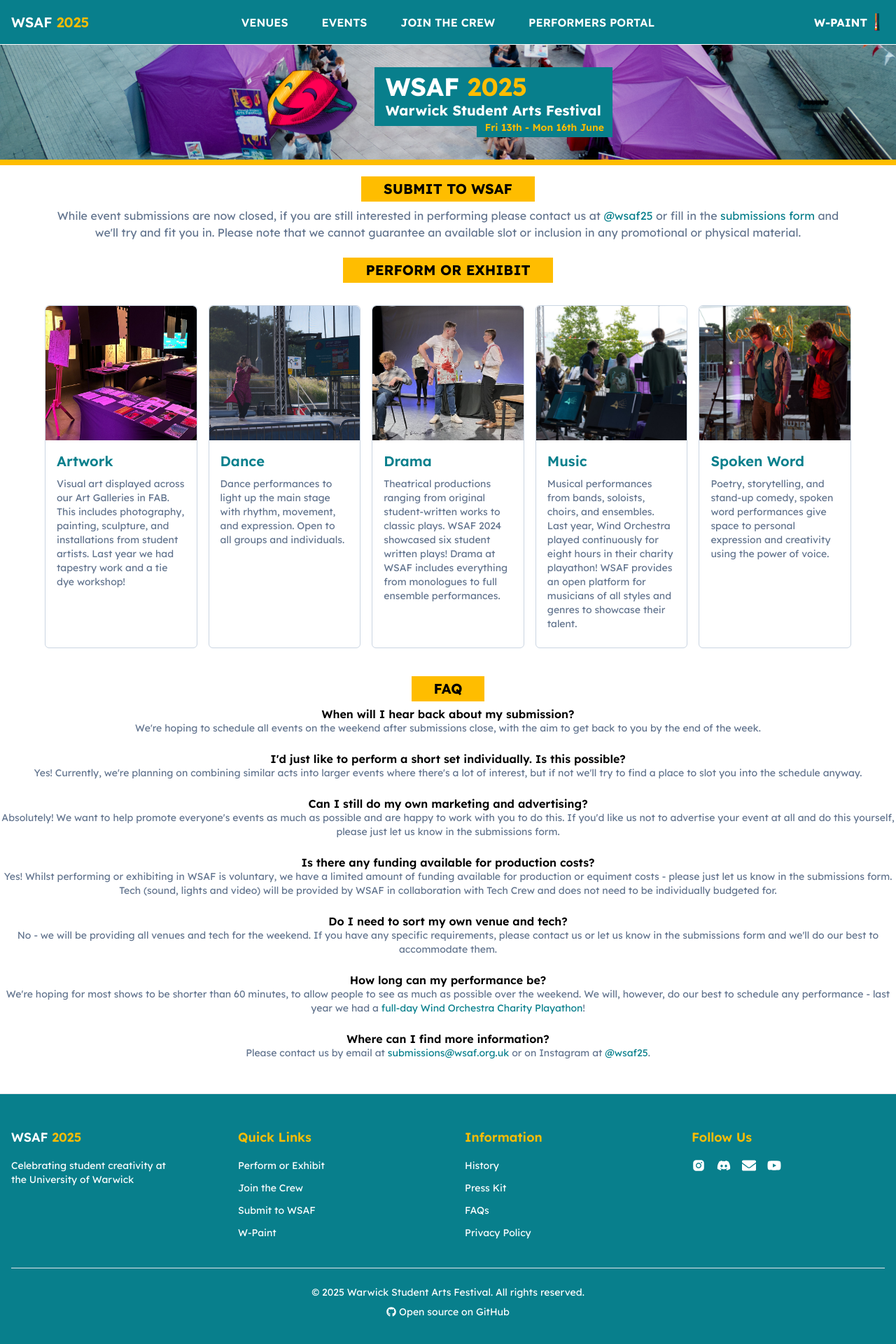
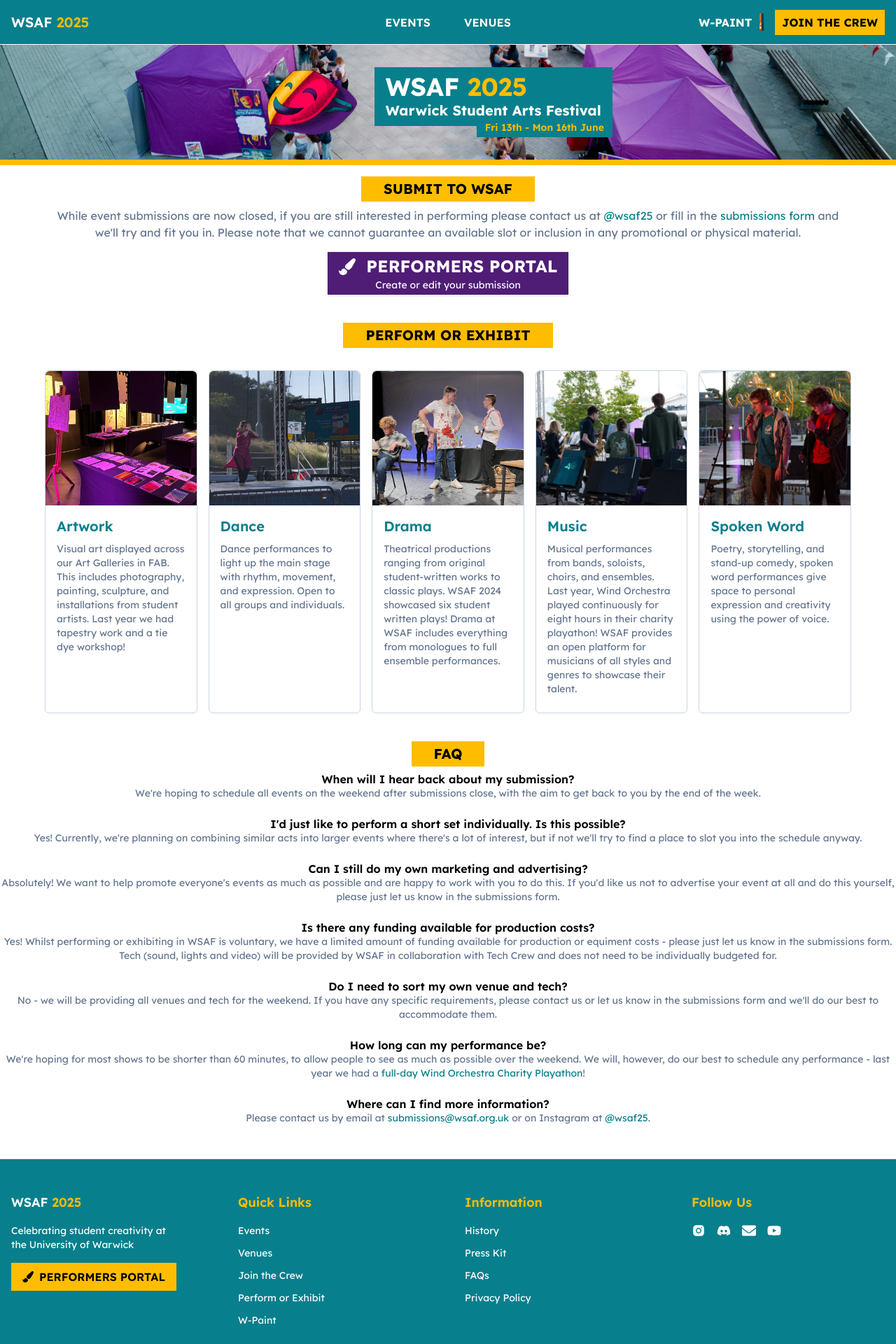
Before and after one commit to WarwickStudentArtsFestival/wsaf25-website, a Next.js app: page /perform in a window 1280 px wide. Shown: the top 1920 px of the page at 70% size. Built offline with nearby package versions, Linux system fonts and the light colour scheme.

Commit message:
:sparkles: Update header and footer nav

```diff
--- a/src/app/components/NavLinks.tsx
+++ b/src/app/components/NavLinks.tsx
@@ -12,24 +12,20 @@
 }
 
 const navItems: NavItem[] = [
+  { shortLabel: 'Events', href: '/events' },
   { shortLabel: 'Venues', href: '/venues' },
-  { shortLabel: 'Events', href: '/events' },
   // {
   //   shortLabel: 'Perform',
   //   longLabel: 'Perform or Exhibit',
   //   href: '/perform',
   // },
-  {
-    shortLabel: 'Join the Crew',
-    // longLabel: 'Join the Crew',
-    // shortLabel: 'Crew',
-    // longLabel: 'Join the Crew',
-    href: '/crew',
-  },
-  {
-    shortLabel: 'Performers Portal',
-    href: 'https://pretalx.wsaf.org.uk/orga/login/',
-  },
+  // {
+  // shortLabel: 'Join the Crew',
+  // longLabel: 'Join the Crew',
+  // shortLabel: 'Crew',
+  // longLabel: 'Join the Crew',
+  // href: '/crew',
+  // },
 ];
 
 export default function NavLinks({ onClick }: Props) {
--- a/src/app/components/footer/FooterLink.tsx
+++ b/src/app/components/footer/FooterLink.tsx
@@ -1,5 +1,5 @@
 import Link from 'next/link';
-import { ReactNode, ComponentType } from 'react';
+import { ComponentType, ReactNode } from 'react';
 
 type FooterLinkProps = {
   href: string;
@@ -20,7 +20,7 @@
     <li>
       <Link
         href={href}
-        className="text-muted-foreground hover:underline hover:text-slate-200"
+        className={`text-muted-foreground hover:underline hover:text-slate-200`}
         target={newTab ? '_blank' : undefined}
         rel={newTab ? 'noopener noreferrer' : undefined}
       >
--- a/src/app/components/footer/footer.tsx
+++ b/src/app/components/footer/footer.tsx
@@ -1,4 +1,4 @@
-import { FaGithub } from 'react-icons/fa';
+import { FaGithub, FaPaintBrush } from 'react-icons/fa';
 import FooterSection from './FooterSection';
 import FooterLink from './FooterLink';
 import footerData from './footerData';
@@ -18,6 +18,17 @@
             <p className="text-sm text-left pr-8 text-muted-foreground">
               Celebrating student creativity at the University of Warwick
             </p>
+
+            <div className="text-left mt-4">
+              <a
+                href="https://submit.wsaf.org.uk/2025/cfp"
+                target="_blank"
+                className="inline-flex items-center gap-2 bg-yellow px-2 py-1 sm:px-4 sm:py-2 text-black font-semibold uppercase mr-auto hover:scale-[102%] text-sm lg:text-base"
+              >
+                <FaPaintBrush />
+                Performers Portal
+              </a>
+            </div>
           </FooterSection>
 
           <FooterSection title="Quick Links">
--- a/src/app/components/footer/footerData.ts
+++ b/src/app/components/footer/footerData.ts
@@ -17,9 +17,10 @@
 
 const footerData: FooterLinks = {
   quick: [
+    { href: '/events', label: 'Events' },
+    { href: '/venues', label: 'Venues' },
+    { href: '/crew', label: 'Join the Crew' },
     { href: '/perform', label: 'Perform or Exhibit' },
-    { href: '/crew', label: 'Join the Crew' },
-    { href: '/submit', label: 'Submit to WSAF' },
     { href: '/wpaint', label: 'W-Paint' },
   ],
   info: [
--- a/src/app/components/header.tsx
+++ b/src/app/components/header.tsx
@@ -24,14 +24,14 @@
       </div>
 
       {/* Centered nav links (desktop only) */}
-      <div className="hidden md:flex absolute left-1/2 transform -translate-x-1/2">
+      <div className="hidden sm:flex absolute left-1/2 transform -translate-x-1/2">
         <nav className="flex gap-4">
           <NavLinks />
         </nav>
       </div>
 
-      {/* W-Paint (right on desktop) */}
-      <div className="hidden md:flex items-center gap-2 ml-auto">
+      {/* Right links (desktop) */}
+      <div className="hidden sm:flex items-center gap-2 ml-auto">
         <Link
           href="/wpaint"
           className={`flex items-center rounded hover:underline uppercase ${
@@ -46,23 +46,30 @@
             height={25}
           />
         </Link>
+
+        <Link
+          href="/crew"
+          className={`uppercase font-bold px-2.5 py-1.5 hover:scale-[102%] ${pathname === '/crew' ? 'text-yellow-400' : 'bg-yellow text-black'}`}
+        >
+          <span className="hidden lg:inline">Join the </span>Crew
+        </Link>
       </div>
 
       {/* Hamburger button (mobile only) */}
-      <div className="md:hidden ml-auto">
+      <div className="sm:hidden ml-auto">
         <button
           onClick={toggleMobileMenu}
           aria-label="Toggle mobile menu"
           aria-expanded={mobileMenuOpen}
-          className="text-white p-2"
+          className="text-white p-2 cursor-pointer"
         >
           {mobileMenuOpen ? <FiX size={24} /> : <FiMenu size={24} />}
         </button>
       </div>
       {mobileMenuOpen && (
-        <div className="md:hidden absolute top-16 z-100 left-0 right-0 bg-teal border-b border-b-white p-4">
+        <div className="sm:hidden absolute top-16 z-100 left-0 right-0 bg-teal border-b border-b-white p-4">
           <nav
-            className="flex flex-col gap-4 items-start w-full"
+            className="flex flex-col gap-6 items-start w-full"
             role="navigation"
           >
             <div className="flex flex-col gap-4 w-full">
@@ -85,6 +92,14 @@
                 height={25}
               />
             </Link>
+
+            <Link
+              href="/crew"
+              className={`uppercase mx-auto font-bold px-4 py-2 hover:scale-[102%] ${pathname === '/crew' ? 'text-yellow-400' : 'bg-yellow text-black'}`}
+              onClick={() => setMobileMenuOpen(false)}
+            >
+              Join the Crew
+            </Link>
           </nav>
         </div>
       )}
--- a/src/app/perform/page.tsx
+++ b/src/app/perform/page.tsx
@@ -11,6 +11,7 @@
 import Music from '@/assets/perform/orch.jpg';
 import Dance from '@/assets/perform/dance.jpg';
 import SpokenWord from '@/assets/perform/spoken-word.jpg';
+import { FaPaintBrush } from 'react-icons/fa';
 
 export const metadata: Metadata = {
   title: 'Perform or Exhibit',
@@ -77,6 +78,18 @@
           guarantee an available slot or inclusion in any promotional or
           physical material.
         </p>
+
+        <a
+          href="https://submit.wsaf.org.uk/2025/cfp"
+          target="_blank"
+          className="inline-block bg-secondary px-4 py-1 drop-shadow-sm my-4 hover:scale-105 bg-purple text-white"
+        >
+          <span className="block text-xl lg:text-2xl font-bold uppercase">
+            <FaPaintBrush className="inline-block mb-1 mr-2" /> Performers
+            Portal
+          </span>
+          <span className="block text-sm">Create or edit your submission</span>
+        </a>
       </div>
 
       <section className="my-4 max-w-8xl mx-auto">
```
